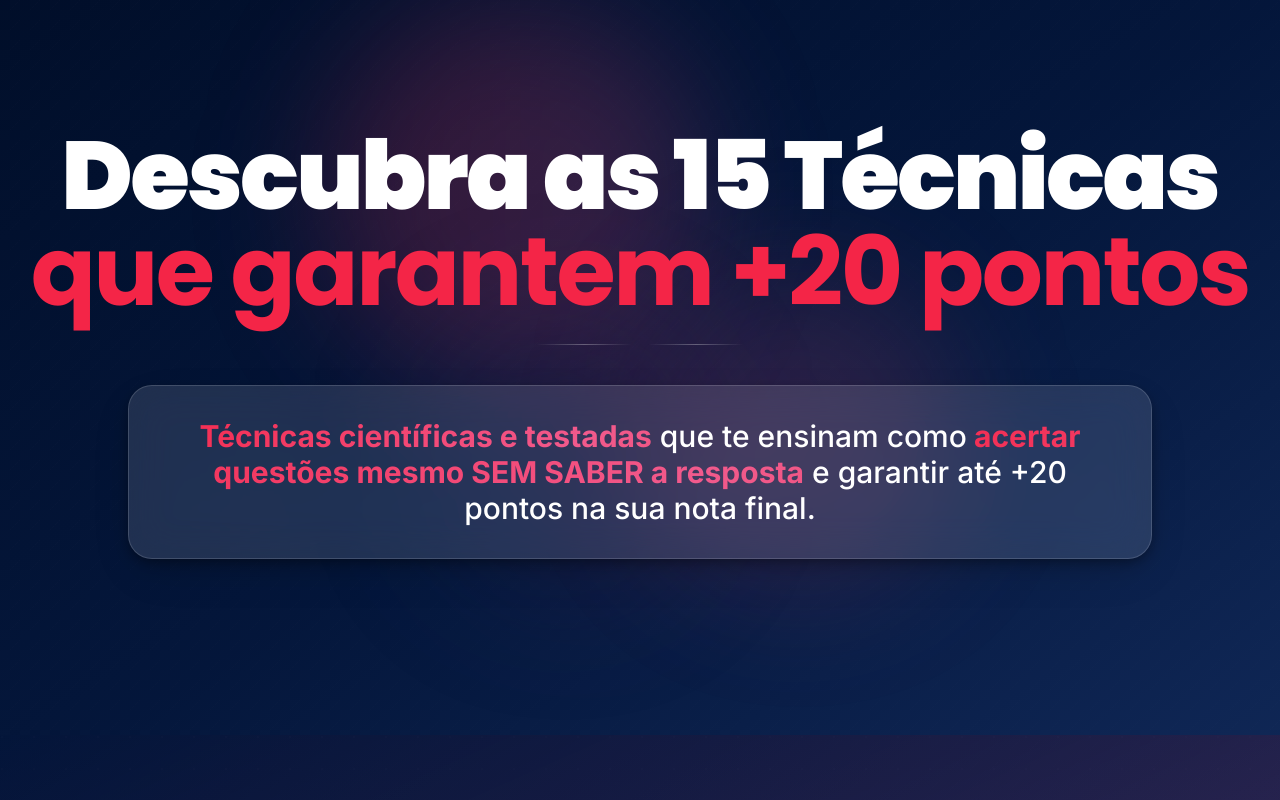
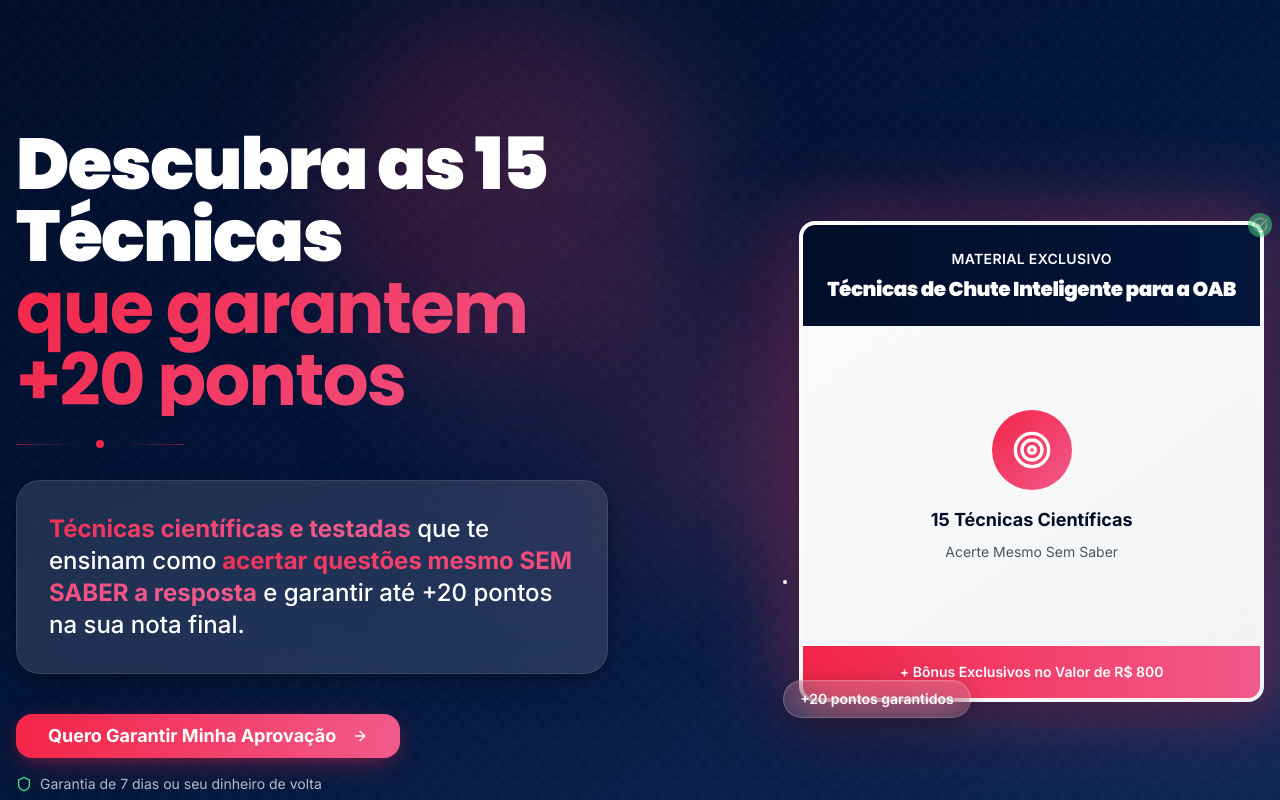
Before and after one commit to shamirpontes/tecnicasdechute, a React (Vite) app: page / in a window 1280 px wide. Shown: the top 800 px of the page. Built offline with nearby package versions, Linux system fonts and the light colour scheme.

Commit message:
Refactor section design
Redesigned a section, maintaining the page's visual style and adding a mockup on the right side for the "Técnicas de Chute Escaneadas para a OAB" material cover.

```diff
--- a/src/pages/Index.tsx
+++ b/src/pages/Index.tsx
@@ -15,34 +15,118 @@ const Index = () => {
         <div className="absolute bottom-1/4 left-1/3 w-72 h-72 bg-gradient-to-r from-navy-accent/20 to-crimson-primary/10 rounded-full blur-3xl animate-rim-light"></div>
       </div>
 
-      {/* Hero Section - HEADLINE + URGÊNCIA */}
+      {/* Hero Section - Layout com Mockup */}
       <section className="relative py-24 px-4 lg:py-32 z-10">
         <div className="max-w-7xl mx-auto">
-          <div className="text-center">
-            <div className="mb-10">
-              <h1 className="text-5xl md:text-7xl lg:text-8xl font-black font-poppins mb-6 leading-none">
+          <div className="grid grid-cols-1 lg:grid-cols-2 gap-12 lg:gap-16 items-center">
+            {/* Conteúdo Principal - Esquerda */}
+            <div className="order-2 lg:order-1">
+              <div className="mb-8">
+                <h1 className="text-4xl md:text-6xl lg:text-7xl font-black font-poppins mb-6 leading-tight">
                   <span className="block text-white animate-fade-in">Descubra as 15 Técnicas</span>
-                <span className="block text-crimson-primary animate-slide-up font-bold" style={{
+                  <span className="block text-gradient-premium animate-slide-up font-bold" style={{
                   animationDelay: '0.2s'
                 }}>que garantem +20 pontos</span>
                 </h1>
 
-              <div className="flex items-center justify-center gap-4 mb-8 animate-scale-in" style={{
+                <div className="flex items-center gap-4 mb-8 animate-scale-in" style={{
                 animationDelay: '0.4s'
               }}>
-                <div className="h-px bg-gradient-to-r from-transparent via-white/30 to-transparent flex-1 max-w-24"></div>
-                <div className="h-px bg-gradient-to-r from-transparent via-white/30 to-transparent flex-1 max-w-24"></div>
+                  <div className="h-px bg-gradient-to-r from-crimson-primary/50 to-transparent flex-1 max-w-16"></div>
+                  <div className="w-2 h-2 bg-crimson-primary rounded-full"></div>
+                  <div className="h-px bg-gradient-to-l from-crimson-primary/50 to-transparent flex-1 max-w-16"></div>
                 </div>
               </div>
 
-            <div className="max-w-5xl mx-auto mb-12 animate-fade-in" style={{
+              <div className="mb-10 animate-fade-in" style={{
               animationDelay: '0.6s'
             }}>
-              <div className="glass-card p-8 rounded-3xl cinematic-shadow hover-glow">
-                <p className="text-2xl md:text-3xl text-white leading-relaxed font-medium">
+                <div className="glass-card p-6 sm:p-8 rounded-3xl cinematic-shadow hover-glow border border-white/10">
+                  <p className="text-xl md:text-2xl text-white leading-relaxed font-medium">
                     <strong className="text-gradient-premium">Técnicas científicas e testadas</strong> que te ensinam como
                     <strong className="text-gradient-premium"> acertar questões mesmo SEM SABER a resposta</strong> e garantir até +20 pontos na sua nota final.
                   </p>
+                </div>
+              </div>
+
+              {/* Call to Action */}
+              <div className="animate-fade-in" style={{animationDelay: '0.8s'}}>
+                <Button
+                  size="lg"
+                  className="bg-gradient-to-r from-crimson-primary to-rose-accent hover:from-crimson-primary/90 hover:to-rose-accent/90 text-white font-bold py-4 px-8 rounded-2xl text-lg transition-all duration-300 hover:scale-105 shadow-colored-red"
+                >
+                  Quero Garantir Minha Aprovação
+                  <ArrowRight className="ml-2 w-5 h-5" />
+                </Button>
+
+                <div className="mt-4 flex items-center gap-2 text-white/70 text-sm">
+                  <Shield className="w-4 h-4 text-green-400" />
+                  <span>Garantia de 7 dias ou seu dinheiro de volta</span>
+                </div>
+              </div>
+            </div>
+
+            {/* Mockup do Material - Direita */}
+            <div className="order-1 lg:order-2 flex justify-center lg:justify-end">
+              <div className="relative group animate-scale-in" style={{animationDelay: '0.3s'}}>
+                {/* Background Effects */}
+                <div className="absolute -inset-4 bg-gradient-to-br from-crimson-primary/30 to-rose-accent/30 rounded-3xl blur-2xl group-hover:blur-3xl transition-all duration-500"></div>
+                <div className="absolute -inset-2 bg-gradient-to-br from-navy-accent/40 to-crimson-primary/20 rounded-2xl blur-xl"></div>
+
+                {/* Mockup Container */}
+                <div className="relative bg-gradient-to-br from-white to-gray-100 rounded-2xl p-1 shadow-2xl group-hover:scale-105 transition-transform duration-500">
+                  {/* Inner Container */}
+                  <div className="bg-white rounded-xl overflow-hidden shadow-inner">
+                    {/* Header da Capa */}
+                    <div className="bg-gradient-to-r from-navy-primary to-navy-secondary p-6 text-center">
+                      <div className="text-white text-sm font-semibold mb-2 uppercase tracking-wide">
+                        Material Exclusivo
+                      </div>
+                      <h3 className="text-white text-xl font-black leading-tight">
+                        Técnicas de Chute Inteligente para a OAB
+                      </h3>
+                    </div>
+
+                    {/* Área da Imagem/Conteúdo */}
+                    <div className="h-64 sm:h-80 bg-gradient-to-br from-gray-50 to-gray-100 flex items-center justify-center p-6">
+                      <div className="text-center">
+                        <div className="w-20 h-20 bg-gradient-to-br from-crimson-primary to-rose-accent rounded-full flex items-center justify-center mx-auto mb-4">
+                          <Target className="w-10 h-10 text-white" />
+                        </div>
+                        <div className="text-navy-primary font-bold text-lg mb-2">
+                          15 Técnicas Científicas
+                        </div>
+                        <div className="text-gray-600 text-sm">
+                          Acerte Mesmo Sem Saber
+                        </div>
+                      </div>
+                    </div>
+
+                    {/* Footer da Capa */}
+                    <div className="bg-gradient-to-r from-crimson-primary to-rose-accent p-4 text-center">
+                      <div className="text-white text-sm font-semibold">
+                        + Bônus Exclusivos no Valor de R$ 800
+                      </div>
+                    </div>
+                  </div>
+
+                  {/* Floating Elements */}
+                  <div className="absolute -top-2 -right-2 w-6 h-6 bg-green-400 rounded-full flex items-center justify-center animate-pulse">
+                    <CheckCircle className="w-4 h-4 text-white" />
+                  </div>
+
+                  {/* Stats Floating */}
+                  <div className="absolute -bottom-4 -left-4 glass-card px-4 py-2 rounded-full border border-white/20">
+                    <div className="text-white text-sm font-semibold">
+                      +20 pontos garantidos
+                    </div>
+                  </div>
+                </div>
+
+                {/* Orbiting Elements */}
+                <div className="absolute top-1/4 -left-8 w-3 h-3 bg-crimson-primary rounded-full animate-ping"></div>
+                <div className="absolute bottom-1/4 -right-8 w-2 h-2 bg-rose-accent rounded-full animate-pulse"></div>
+                <div className="absolute top-3/4 -left-4 w-1 h-1 bg-white rounded-full animate-bounce"></div>
               </div>
             </div>
           </div>
```
Lines whose indentation alone changed are shown as unchanged.
